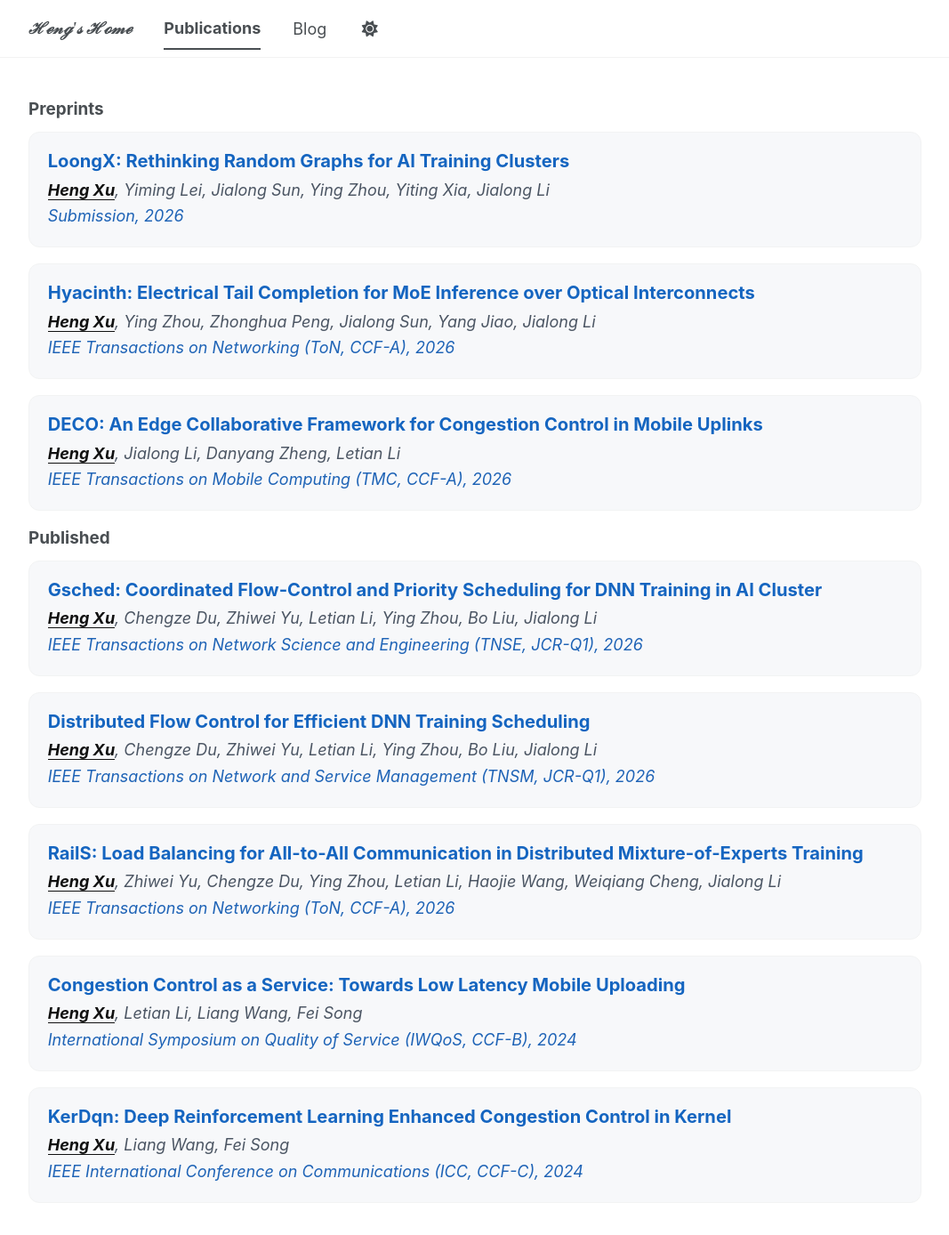
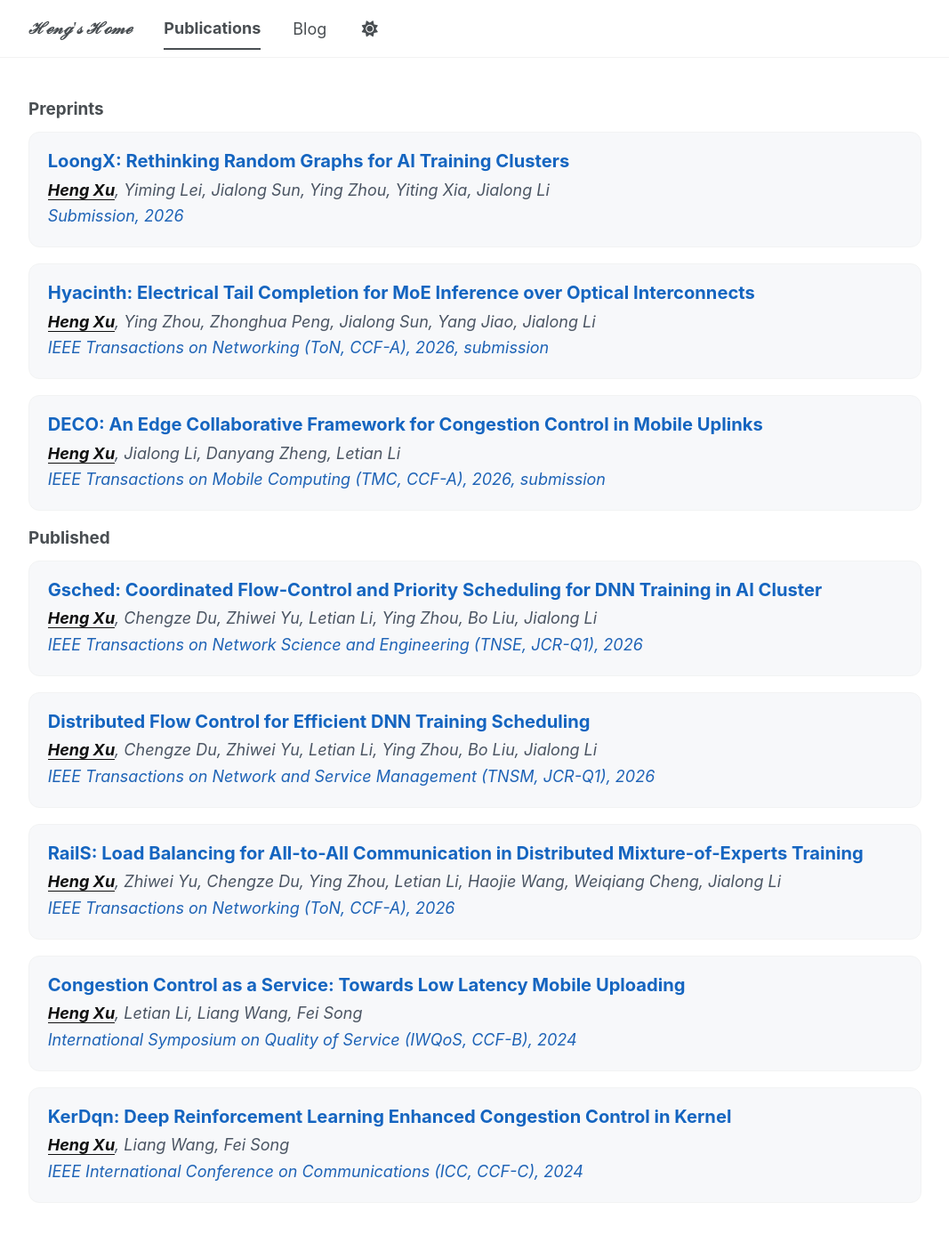
Before and after one commit to jhlxp/jhlxp.github.io, a Jekyll site: the page built from _pages/publications.html, in a window 1280 px wide and 1388 px high. Shown: the whole window at 89% size, without its empty margins (106-1173 px from the left). Built offline with Jekyll 4.4.1, drawn with Linux system fonts in a browser that asks for light colours; a script bundle is joined from its source files by our own code; library files that are not in the unit come from our copies.

Commit message:
Add submission labels to preprints

```diff
--- a/_pages/publications.html
+++ b/_pages/publications.html
@@ -23,7 +23,7 @@ author_profile: false
         {% if post.excerpt %}
           <p class="publication-card__authors">{{ post.excerpt }}</p>
         {% endif %}
-        <p class="publication-card__venue"><i>{{ post.venue }}</i>, {{ post.date | default: "1900-01-01" | date: "%Y" }}</p>
+        <p class="publication-card__venue"><i>{{ post.venue }}</i>, {{ post.date | default: "1900-01-01" | date: "%Y" }}{% unless post.venue == "Submission" %}, submission{% endunless %}</p>
       </article>
     {% endfor %}
   </div>
```
